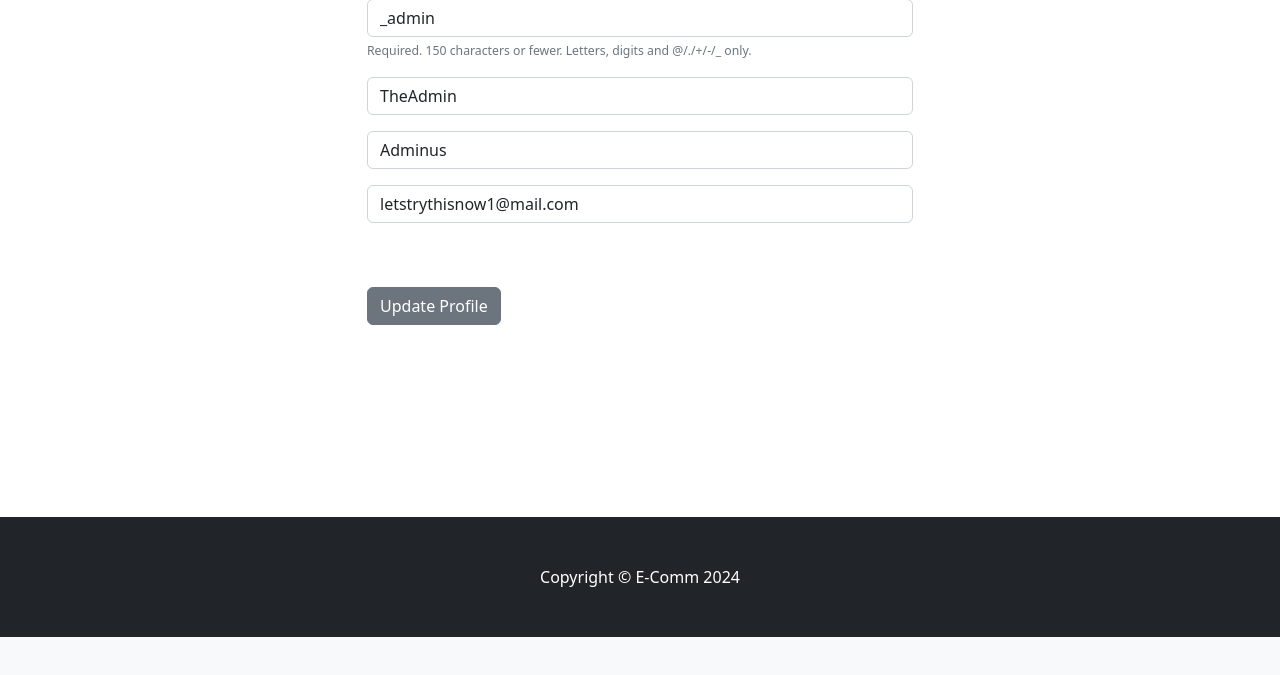
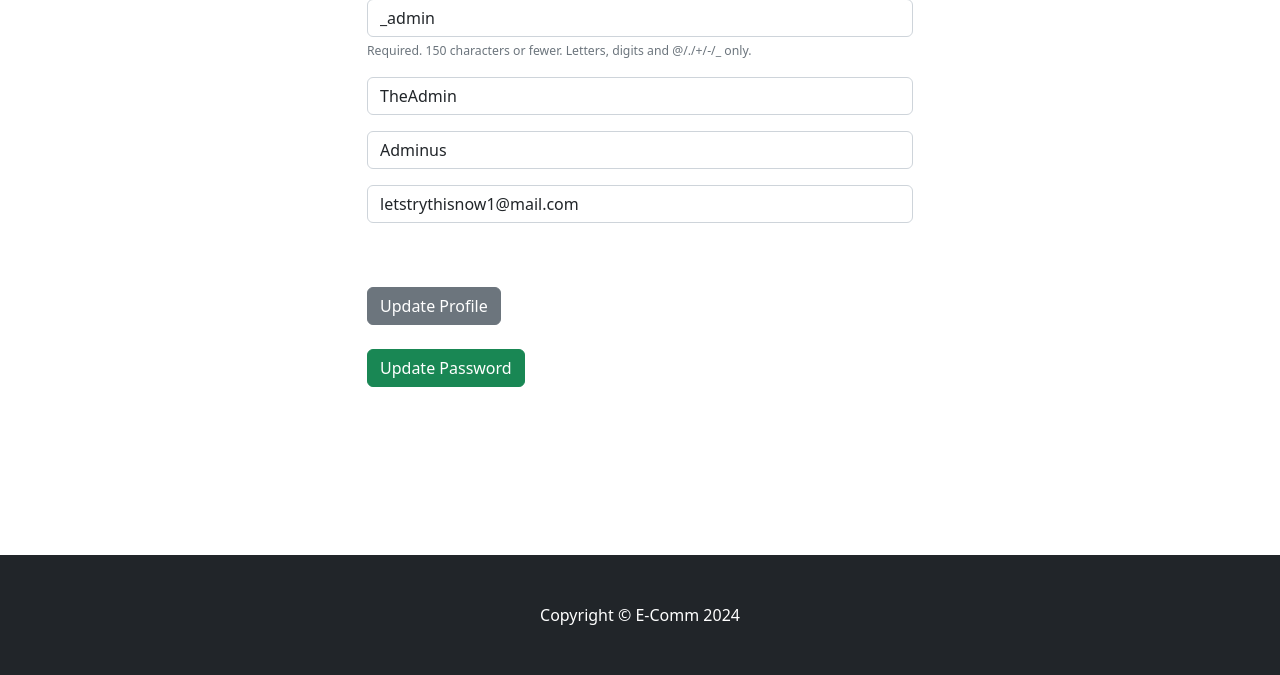
Before and after one commit to Eamateli/E-commerce-Website, a Django app: page /update_user/ in a window 1280 px wide. Shown: the part 402-1077 px from the top of the page. Before the commit the page ends 1039 px from the top, so only its background shows below. Run offline with Django 5.2, Linux system fonts and the light colour scheme; a user stored in the database is signed in; data comes from the database, SQL or seed files in the repository; some libraries are stand-ins or nearby versions.

Commit message:
Adding an update password button

```diff
--- a/ecom/store/templates/update_user.html
+++ b/ecom/store/templates/update_user.html
@@ -21,9 +21,8 @@
                             <button type="submit" class="btn btn-secondary">
                                 Update Profile
                             </button>
-
-                          </form>
-
+                          </form><br/>
+                          <a href="{% url 'update_password' %}" class="btn btn-success">Update Password</a>
                         <br><br>
                         <br><br>
                         <br><br>
```
